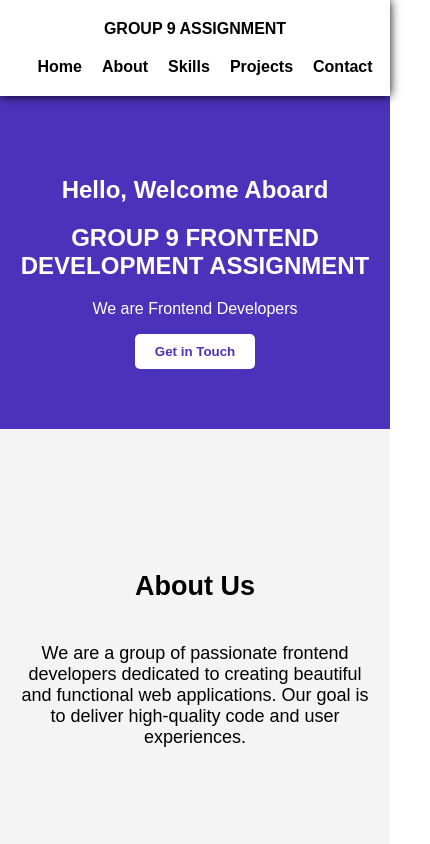
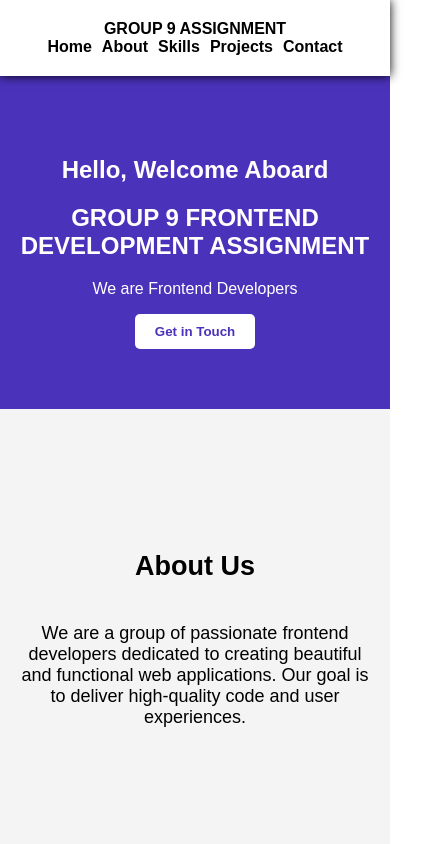
Before and after one commit to crystalz05/group-9, a plain HTML site: page index.html in a window 390 px wide. Shown: the top 844 px of the page, 430 px wide, since content can reach past the window. Drawn offline with Linux system fonts and the light colour scheme.

Commit message:
Update style.css

```diff
--- a/style.css
+++ b/style.css
@@ -53,7 +53,6 @@ ul.nav-links {
   margin: 0px;
   list-style-type: none;
   display: flex;
-  padding-right: 20px;
 }
 
 .nav-links li a {
@@ -198,23 +197,21 @@ footer {
   padding: 20px;
   position: relative;
   bottom: 0;
-  width: 100%;
 }
 
 @media (max-width: 768px) {
   .inner-head {
     flex-direction: column;
     align-items: center;
-    gap: 20px;
+    justify-content: center;
     width: 100%;
   }
 
   .nav-links li a {
-    padding: 10px;
+    padding: 5px;
   }
-
-  .nav-links {
-    display: none;
+  ul.nav-links {
+    padding: 0px;
   }
 
   .section2 p {
@@ -224,6 +221,10 @@ footer {
   .skills {
     flex-direction: column;
     align-items: center;
+  }
+  .skill-item {
+    width: 60%;
+    height: auto;
   }
 }
 
```
